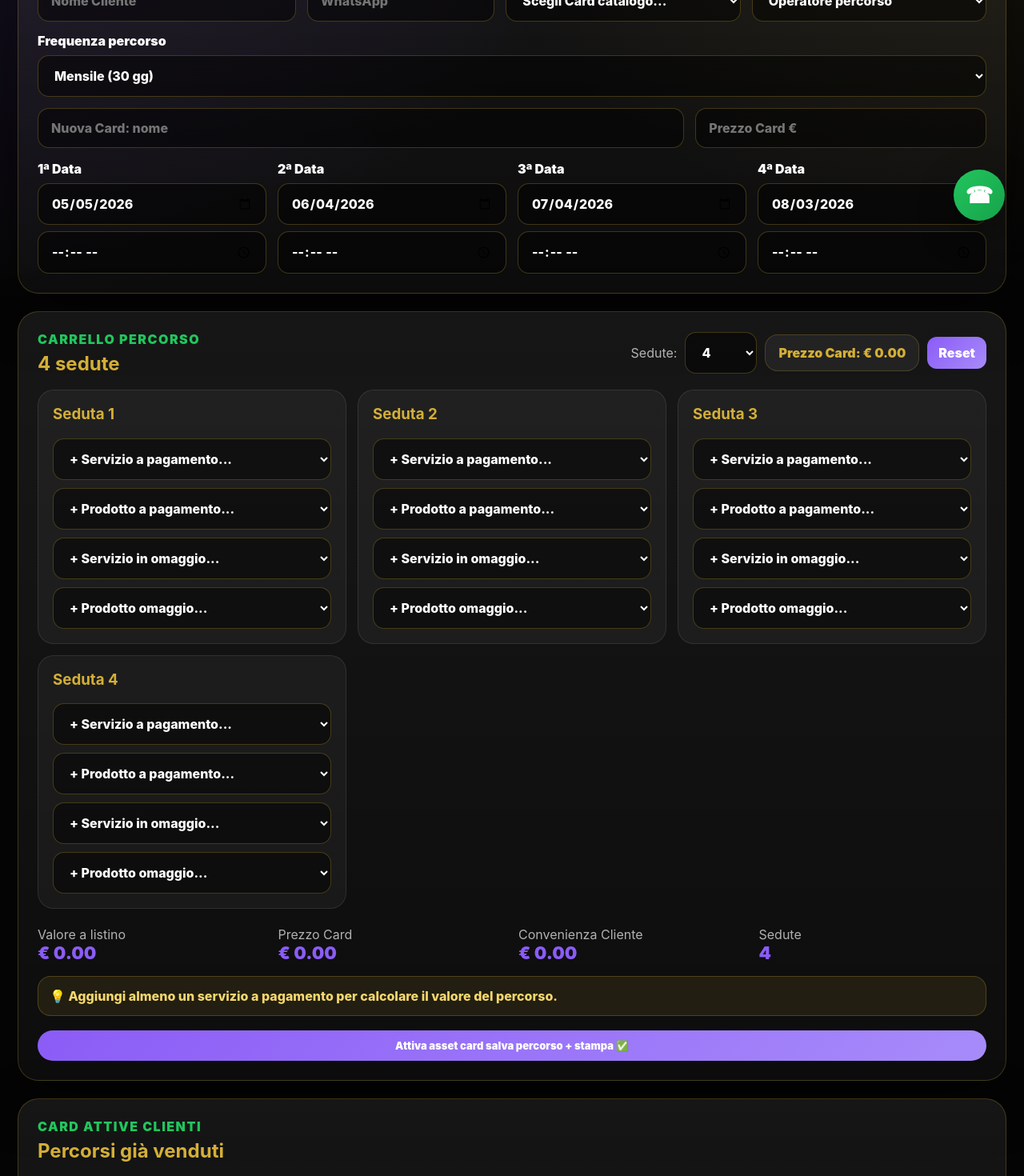
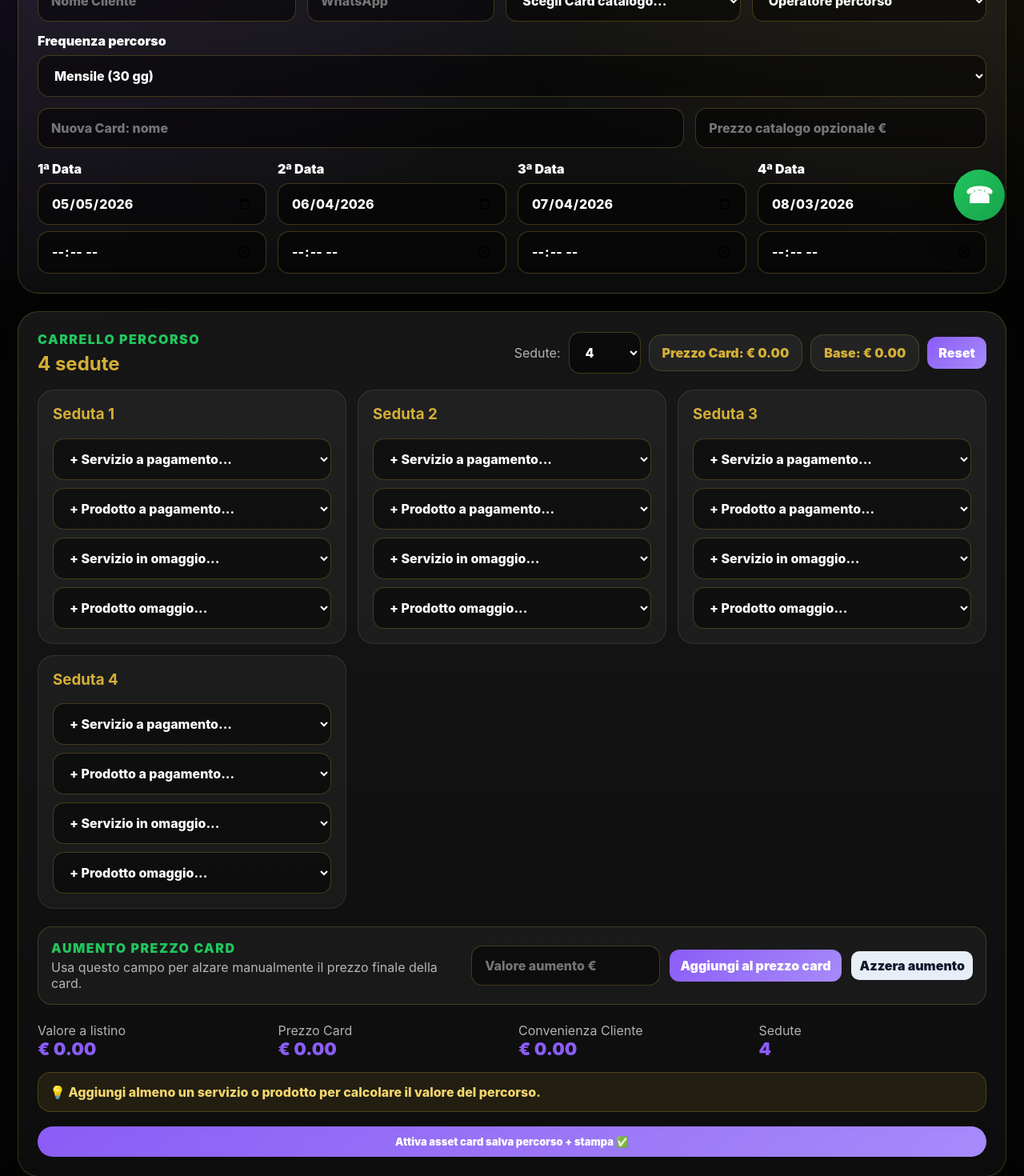
Before and after one commit to devanonymus/salon-clone-pro, a Next.js app in the folder apps/web/: page /marketing in a window 1280 px wide. Shown: the part 500-1970 px from the top of the page at 80% size. Built offline with nearby package versions, Linux system fonts and the light colour scheme.

Commit message:
Fix marketing card pricing logic

```diff
--- a/apps/web/app/marketing/page.tsx
+++ b/apps/web/app/marketing/page.tsx
@@ -61,6 +61,8 @@ export default function MarketingPage() {
   const [frequency, setFrequency] = useState('Mensile (30 gg)');
   const [manualCardName, setManualCardName] = useState('');
   const [manualPrice, setManualPrice] = useState('');
+  const [cardIncreaseInput, setCardIncreaseInput] = useState('');
+  const [cardIncreaseTotal, setCardIncreaseTotal] = useState(0);
   const [sessionsCount, setSessionsCount] = useState(4);
   const [sessions, setSessions] = useState<SessionItem[]>(
     Array.from({ length: 4 }).map(() => ({
@@ -76,20 +78,51 @@ export default function MarketingPage() {
   const selectedCatalog = catalogCards.find((card) => card.name === selectedCard);
 
   const cardName = selectedCatalog?.name || manualCardName || 'Nuova Card';
-  const cardPrice = selectedCatalog?.price || Number(manualPrice || 0);
 
   const valueListino = useMemo(() => {
     return sessions.reduce((sum, session) => {
       let subtotal = 0;
+
       if (session.paidService) subtotal += serviceValue(session.paidService);
+      if (session.paidProduct) subtotal += productValue(session.paidProduct);
+
       if (session.giftService) subtotal += serviceValue(session.giftService);
-      if (session.paidProduct) subtotal += 15;
-      if (session.giftProduct) subtotal += 15;
+      if (session.giftProduct) subtotal += productValue(session.giftProduct);
+
       return sum + subtotal;
     }, 0);
   }, [sessions]);
 
+  const calculatedCardPrice = useMemo(() => {
+    return sessions.reduce((sum, session) => {
+      let subtotal = 0;
+
+      if (session.paidService) subtotal += serviceValue(session.paidService);
+      if (session.paidProduct) subtotal += productValue(session.paidProduct);
+
+      if (session.giftService) subtotal += serviceCost(session.giftService);
+      if (session.giftProduct) subtotal += productCost(session.giftProduct);
+
+      return sum + subtotal;
+    }, 0);
+  }, [sessions]);
+
+  const cardPrice = calculatedCardPrice + cardIncreaseTotal;
   const convenience = Math.max(0, valueListino - cardPrice);
+
+
+  function addCardIncrease() {
+    const amount = Number(String(cardIncreaseInput || 0).replace(',', '.'));
+
+    if (!amount || amount <= 0) {
+      setMessage('Inserisci un valore valido per aumentare il prezzo card.');
+      return;
+    }
+
+    setCardIncreaseTotal((prev) => prev + amount);
+    setCardIncreaseInput('');
+    setMessage(`✅ Prezzo card aumentato di € ${amount.toFixed(2)}.`);
+  }
 
   function setSessionCount(value: number) {
     setSessionsCount(value);
@@ -179,6 +212,8 @@ export default function MarketingPage() {
         giftProduct: '',
       })),
     );
+    setCardIncreaseInput('');
+    setCardIncreaseTotal(0);
   }
 
   return (
@@ -272,7 +307,7 @@ export default function MarketingPage() {
             />
             <input
               className="sp-input"
-              placeholder="Prezzo Card €"
+              placeholder="Prezzo catalogo opzionale €"
               value={manualPrice}
               onChange={(e) => setManualPrice(e.target.value)}
             />
@@ -310,6 +345,7 @@ export default function MarketingPage() {
               </select>
 
               <div style={priceBadge}>Prezzo Card: € {cardPrice.toFixed(2)}</div>
+              <div style={priceBadge}>Base: € {calculatedCardPrice.toFixed(2)}</div>
               <button style={smallPurple} onClick={resetCart}>Reset</button>
             </div>
           </div>
@@ -369,6 +405,36 @@ export default function MarketingPage() {
             ))}
           </div>
 
+          <div style={increaseBox}>
+            <div>
+              <div style={greenKicker}>Aumento prezzo card</div>
+              <div className="sp-muted" style={{ marginTop: 4 }}>
+                Usa questo campo per alzare manualmente il prezzo finale della card.
+              </div>
+            </div>
+
+            <input
+              className="sp-input"
+              placeholder="Valore aumento €"
+              value={cardIncreaseInput}
+              onChange={(e) => setCardIncreaseInput(e.target.value)}
+            />
+
+            <button style={smallPurple} onClick={addCardIncrease}>
+              Aggiungi al prezzo card
+            </button>
+
+            <button
+              style={miniBtn}
+              onClick={() => {
+                setCardIncreaseTotal(0);
+                setCardIncreaseInput('');
+              }}
+            >
+              Azzera aumento
+            </button>
+          </div>
+
           <div style={summaryGrid}>
             <Summary label="Valore a listino" value={`€ ${valueListino.toFixed(2)}`} />
             <Summary label="Prezzo Card" value={`€ ${cardPrice.toFixed(2)}`} />
@@ -378,7 +444,7 @@ export default function MarketingPage() {
 
           {valueListino === 0 ? (
             <div style={warningBox}>
-              💡 Aggiungi almeno un servizio a pagamento per calcolare il valore del percorso.
+              💡 Aggiungi almeno un servizio o prodotto per calcolare il valore del percorso.
             </div>
           ) : null}
 
@@ -449,6 +515,30 @@ function serviceValue(service: string) {
   if (service.includes('Trattamento')) return 25;
   if (service.includes('Piega')) return 20;
   return 20;
+}
+
+function serviceCost(service: string) {
+  return Math.round(serviceValue(service) * 0.35 * 100) / 100;
+}
+
+function productValue(product: string) {
+  if (product.includes('Maschera')) return 22;
+  if (product.includes('Siero')) return 20;
+  if (product.includes('Shampoo')) return 18;
+  if (product.includes('Fiala')) return 12;
+  if (product.includes('Mini')) return 8;
+  if (product.includes('Campione')) return 6;
+  return 15;
+}
+
+function productCost(product: string) {
+  if (product.includes('Maschera')) return 8;
+  if (product.includes('Siero')) return 7;
+  if (product.includes('Shampoo')) return 6;
+  if (product.includes('Fiala')) return 4;
+  if (product.includes('Mini')) return 3;
+  if (product.includes('Campione')) return 2;
+  return 5;
 }
 
 function Summary({ label, value }: { label: string; value: string }) {
@@ -588,6 +678,19 @@ const sessionCard: React.CSSProperties = {
   border: '1px solid rgba(255,255,255,0.09)',
 };
 
+
+const increaseBox: React.CSSProperties = {
+  display: 'grid',
+  gridTemplateColumns: '1.2fr 0.55fr auto auto',
+  gap: 12,
+  alignItems: 'center',
+  marginTop: 22,
+  padding: 16,
+  borderRadius: 18,
+  background: 'rgba(255,255,255,0.045)',
+  border: '1px solid rgba(212,175,55,0.22)',
+};
+
 const summaryGrid: React.CSSProperties = {
   display: 'grid',
   gridTemplateColumns: 'repeat(4, 1fr)',
```
